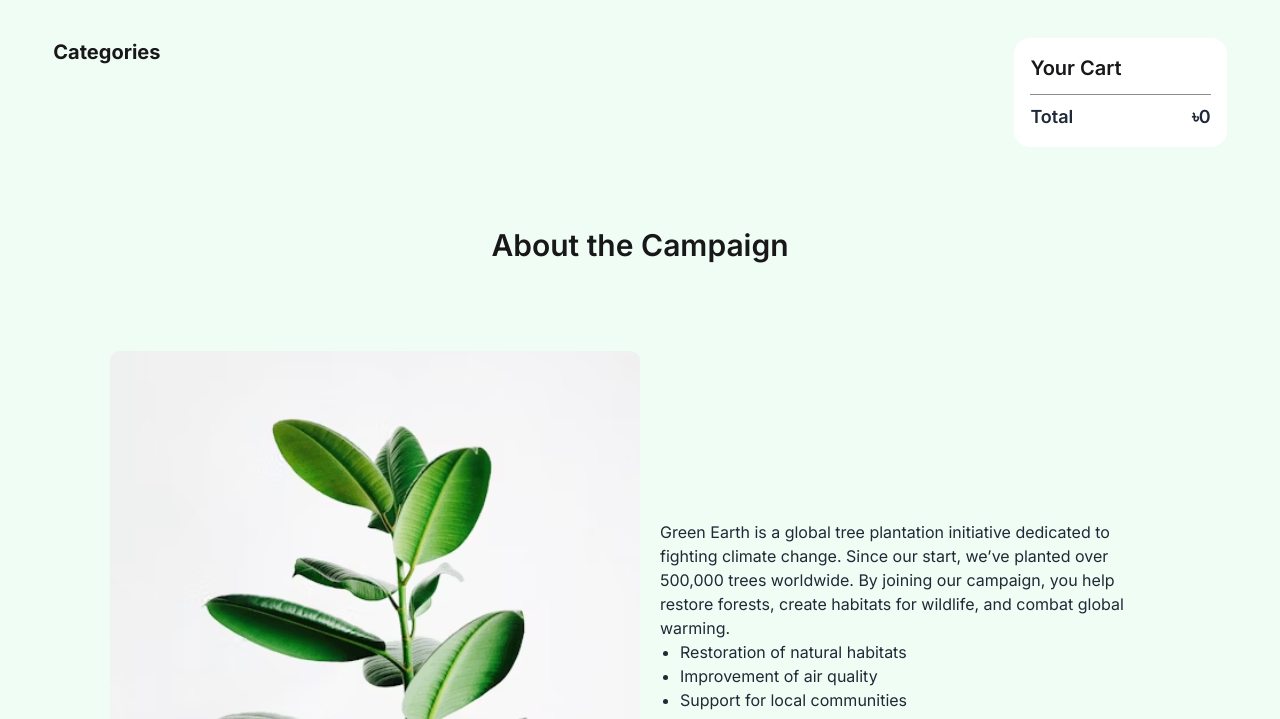
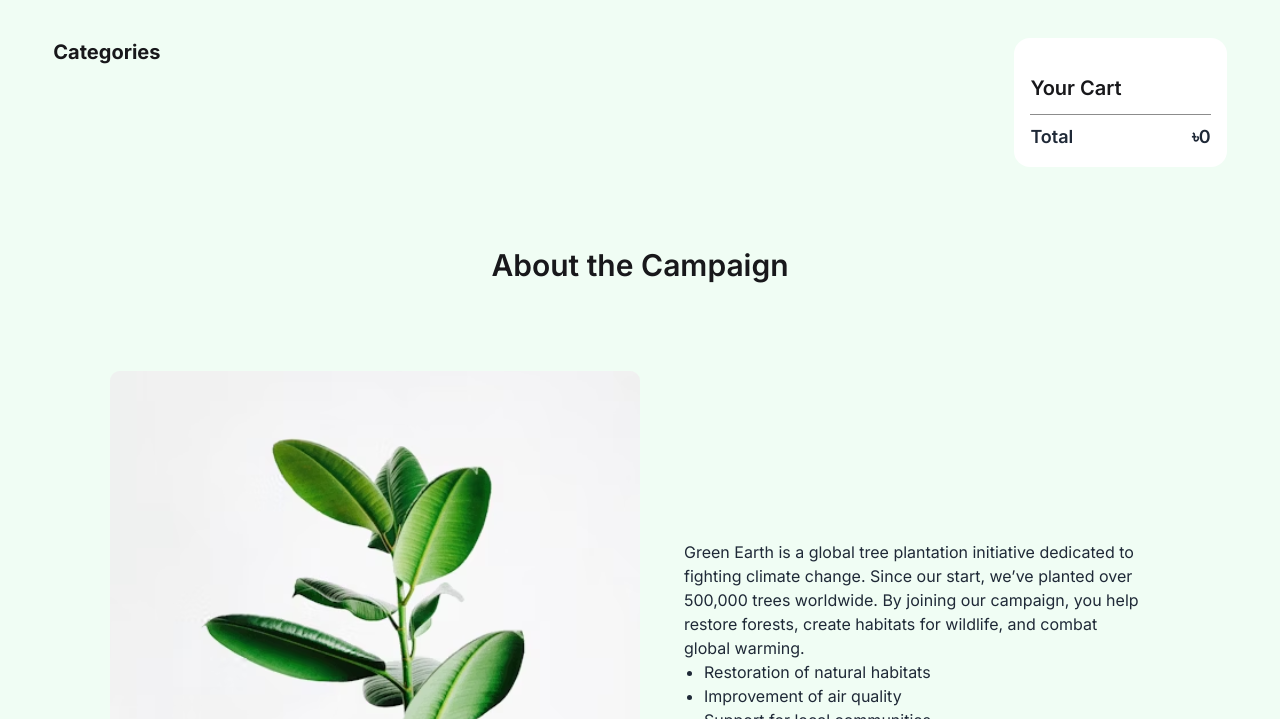
Before and after one commit to shahadat-web-dev/Assingment-6, a plain HTML site: page index.html in a window 1280 px wide. Shown: the part 581-1300 px from the top of the page. Drawn offline with nearby package versions, Linux system fonts and the light colour scheme; no server answers.

Commit message:
all section complet

```diff
--- a/index.html
+++ b/index.html
@@ -85,6 +85,7 @@
     </div>
   </header>
   <body>
+
     <!-- Banner Secction -->
     <div
       class="flex flex-col md:flex-row justify-between items-center bg-[#CFF0DC]"
@@ -152,7 +153,7 @@
 
         <!-- Cart Section -->
         <div class="grid lg:grid-cols-1 bg-white p-4 rounded-2xl">
-          <div>
+          <div class="pt-5">
             <h1 class="text-xl font-semibold">Your Cart</h1>
             <div id="yourCart"></div>
             <!-- total price div -->
@@ -177,13 +178,15 @@
         class="flex flex-col-reverse md:flex-row max-w-[1060px] mx-auto items-center gap-5"
       >
         <img class="py-12" src="./assets/about.png" alt="" />
-        <div class="text-[#1F2937] max-w-lg mx-auto">
-          <p>
+        <div class="text-[#1F2937] max-w-lg mx-auto p-6">
+         <div class="">
+           <p class="">
             Green Earth is a global tree plantation initiative dedicated to
             fighting climate change. Since our start, we’ve planted over 500,000
             trees worldwide. By joining our campaign, you help restore forests,
             create habitats for wildlife, and combat global warming.
           </p>
+         </div>
           <ul class="list-disc pl-5">
             <li>Restoration of natural habitats</li>
             <li>Improvement of air quality</li>
```
